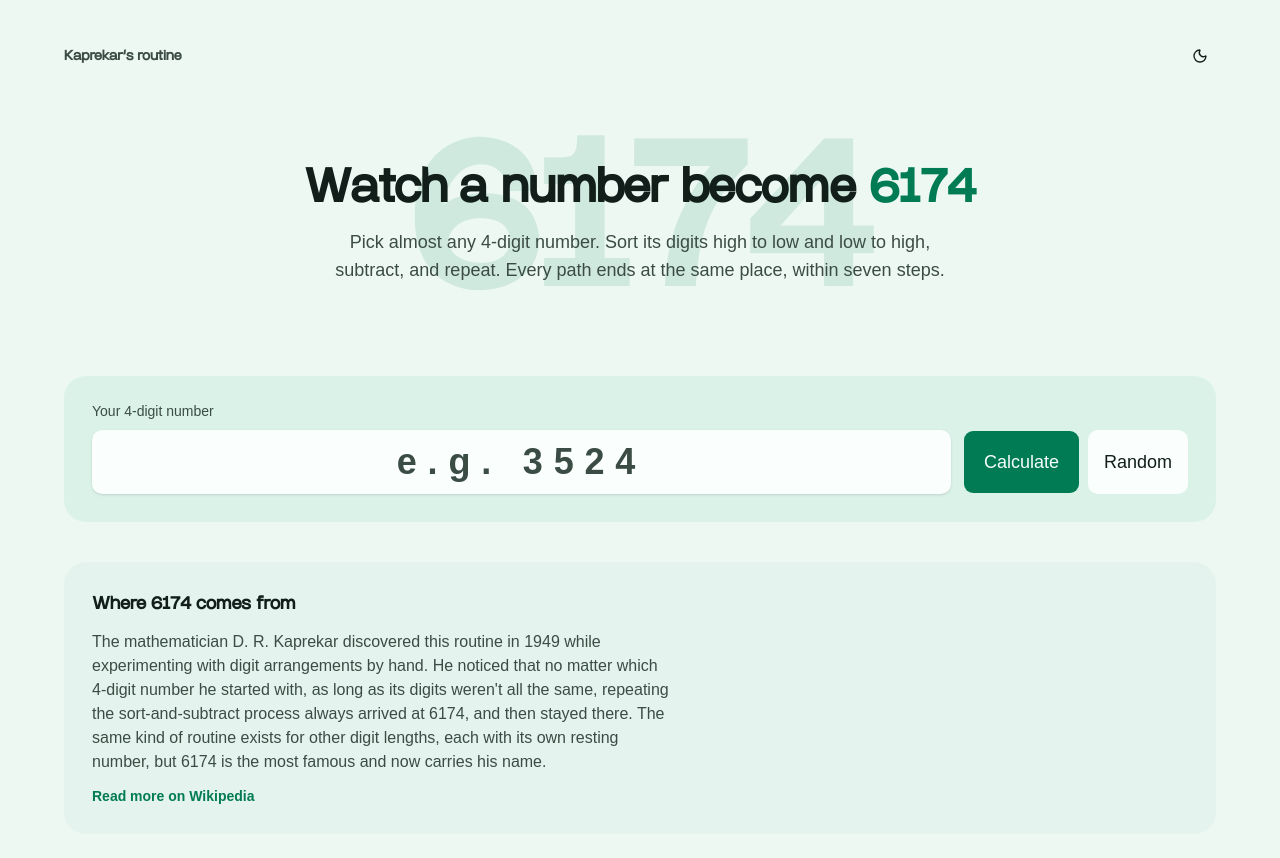
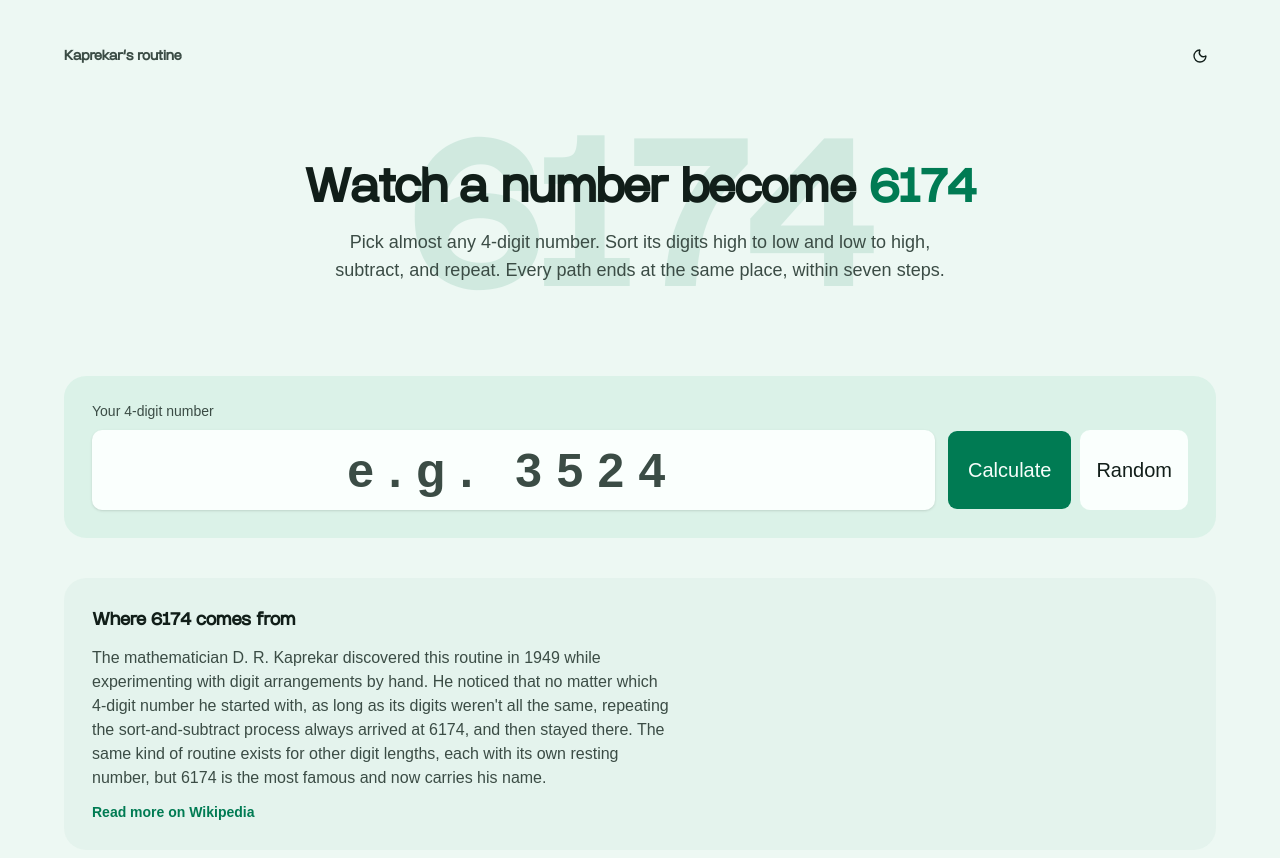
Before and after one commit to cr2007/kaprekars-constant, a React (Vite) app: page / in a window 1280 px wide. Shown: the top 858 px of the page. Built offline with nearby package versions, Linux system fonts and the light colour scheme.

Commit message:
fix: scale the input and buttons up starting at md
The jump from sm:text-3xl to lg:text-4xl left a gap around
768px where the input still read small against the panel.
Move the first step up to md, and add a further step at xl for
very wide screens.

```diff
--- a/src/App.tsx
+++ b/src/App.tsx
@@ -158,7 +158,7 @@ export default function App() {
                 placeholder="e.g. 3524"
                 value={rawInput}
                 onChange={(event) => handleInputChange(event.target.value)}
-                className="h-14 border-0 bg-card text-center text-2xl font-bold tracking-[0.3em] shadow-sm sm:text-3xl lg:h-16 lg:text-4xl"
+                className="h-14 border-0 bg-card text-center text-2xl font-bold tracking-[0.3em] shadow-sm sm:text-3xl md:h-16 md:text-4xl xl:h-20 xl:text-5xl"
                 aria-invalid={error ? true : undefined}
                 aria-describedby={error ? 'input-error' : undefined}
               />
@@ -167,7 +167,7 @@ export default function App() {
                   id="calculate-button"
                   type="submit"
                   size="lg"
-                  className="h-14 flex-1 px-5 text-base sm:flex-none lg:h-16 lg:text-lg"
+                  className="h-14 flex-1 px-5 text-base sm:flex-none md:h-16 md:text-lg xl:h-20 xl:text-xl"
                 >
                   Calculate
                 </Button>
@@ -176,7 +176,7 @@ export default function App() {
                   type="button"
                   variant="outline"
                   size="lg"
-                  className="h-14 border-0 bg-card px-4 lg:h-16 lg:text-lg"
+                  className="h-14 border-0 bg-card px-4 md:h-16 md:text-lg xl:h-20 xl:text-xl"
                   onClick={handleRandom}
                 >
                   Random
```
